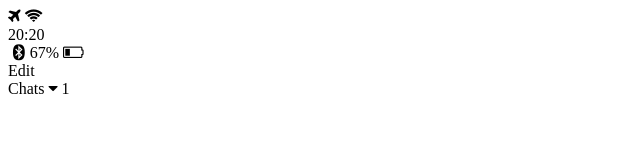
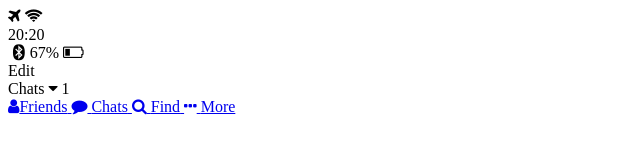
Before and after one commit to whoo3474/kakao-clone, a plain HTML site: page chats.html in a window 1280 px wide. Shown: the whole page, without its empty margins (0-640 px from the left). Drawn offline with Linux system fonts and the light colour scheme.

Commit message:
nav tab create

```diff
--- a/chats.html
+++ b/chats.html
@@ -48,6 +48,23 @@
       </div>
     </div>
   </header>
-
+  <nav class="tab-bar">
+      <a href="index.html" class="tab-bar">
+        <i class="fa fa-user"></i
+        ><span class="tab-bar__title">Friends</span>
+      </a>
+      <a href="chats.html" class="tab-bar tab-bar__tab--seleted">
+        <i class="fa fa-comment"></i>
+        <span class="tab-bar__title">Chats</span>
+      </a>
+      <a href="find.html" class="tab-bar">
+          <i class="fa fa-search"></i>
+          <span class="tab-bar__title">Find</span>
+      </a>
+      <a href="more.html" class="tab-bar">
+        <i class="fa fa-ellipsis-h"></i>
+        <span class="tab-bar__title">More</span>
+      </a>
+    </nav>
 </body>
 </html>
```
Also changed, not shown: find.html (+18 -1 lines), index.html (+18 -0 lines), more.html (+18 -1 lines).
